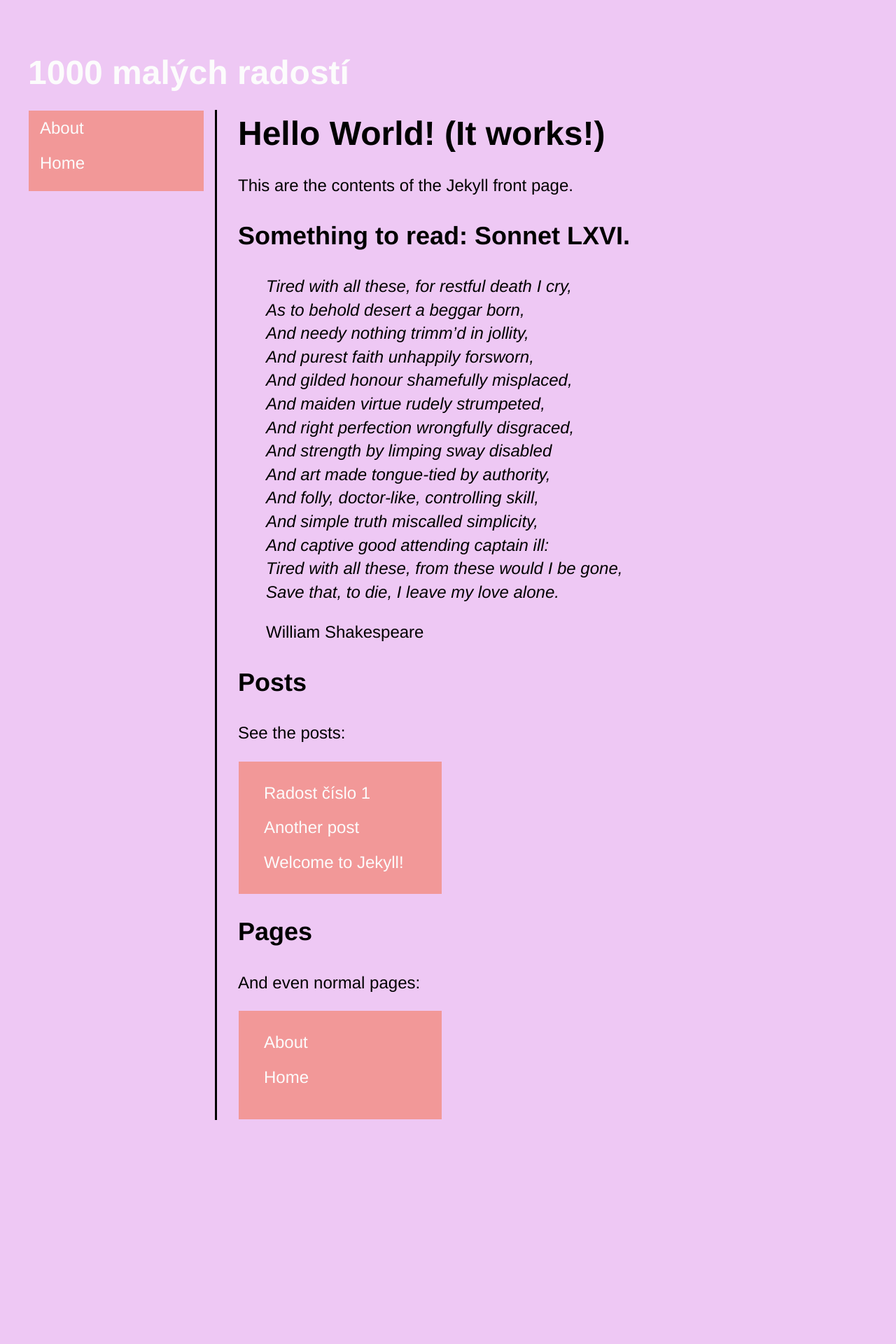
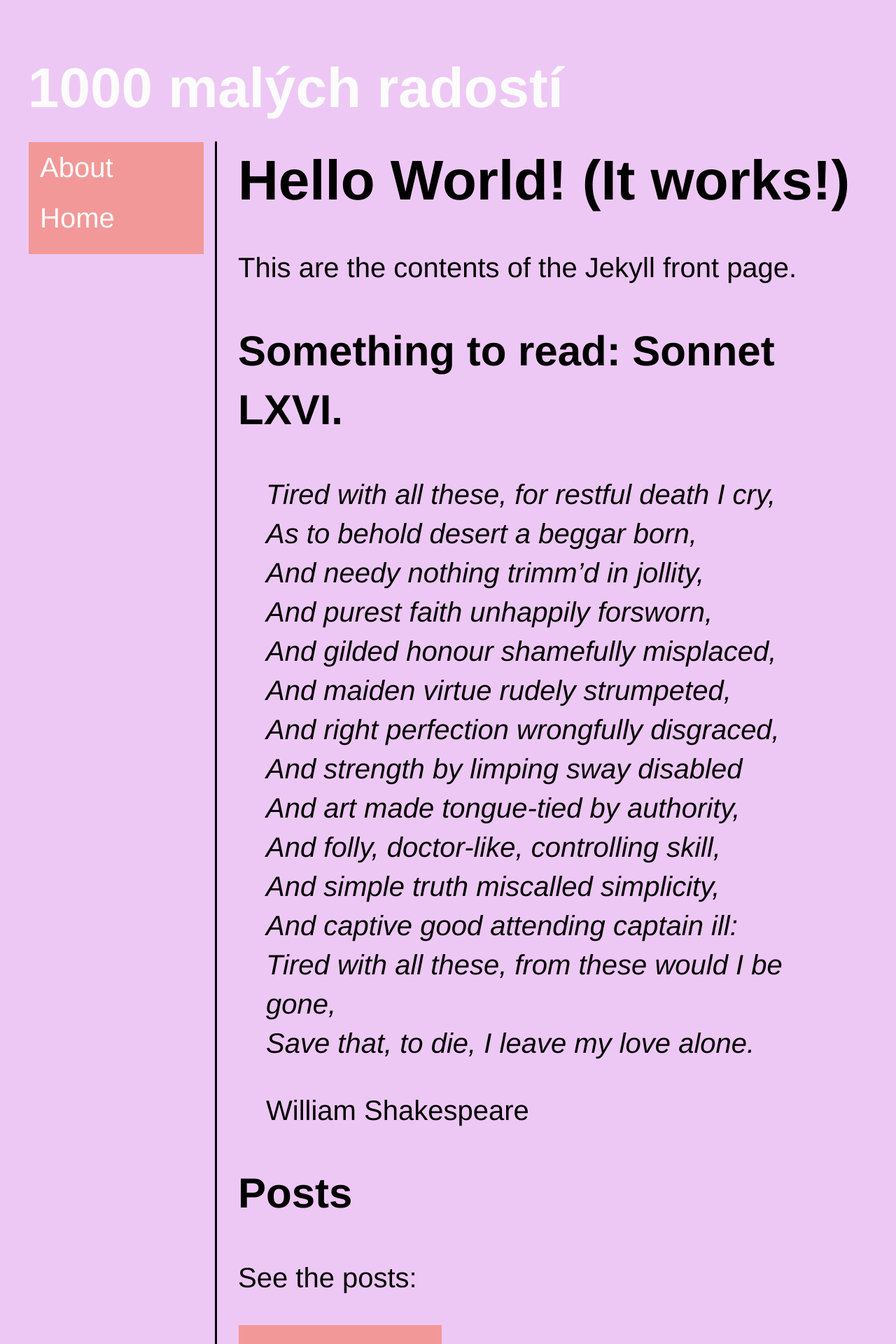
Before and after one commit to danielalunackova/learn-jekyll, a Jekyll site: the page built from index.md, in a window 1280 px wide. Shown: the top 1920 px of the page at 70% size. Built offline with Jekyll 4.4.1, drawn with Linux system fonts in a browser that asks for light colours; before the commit the page ends 1600 px from its top, so only the background shows below that.

Commit message:
posledny

```diff
--- a/css/style.css
+++ b/css/style.css
@@ -31,7 +31,7 @@ nav ul {
 	list-style-type: none;
 	padding: 0;
 }
-html { font-size: 120%; }
+html { font-size: 200%; }
 
 * {
   box-sizing: 500px;
```
